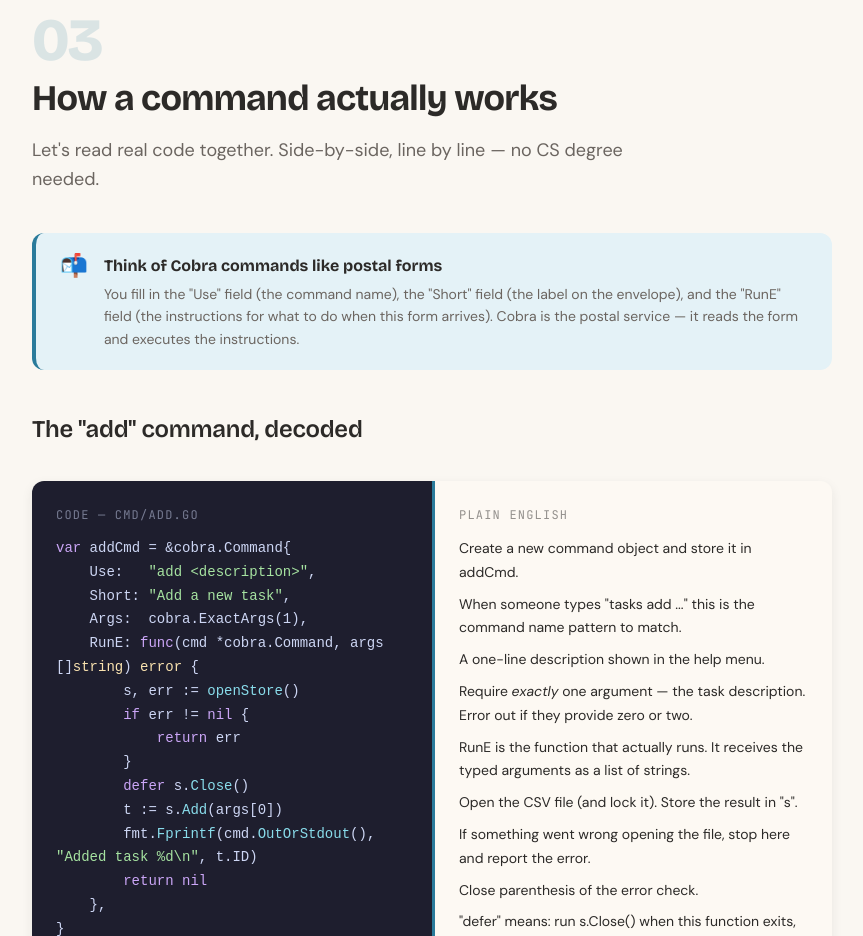
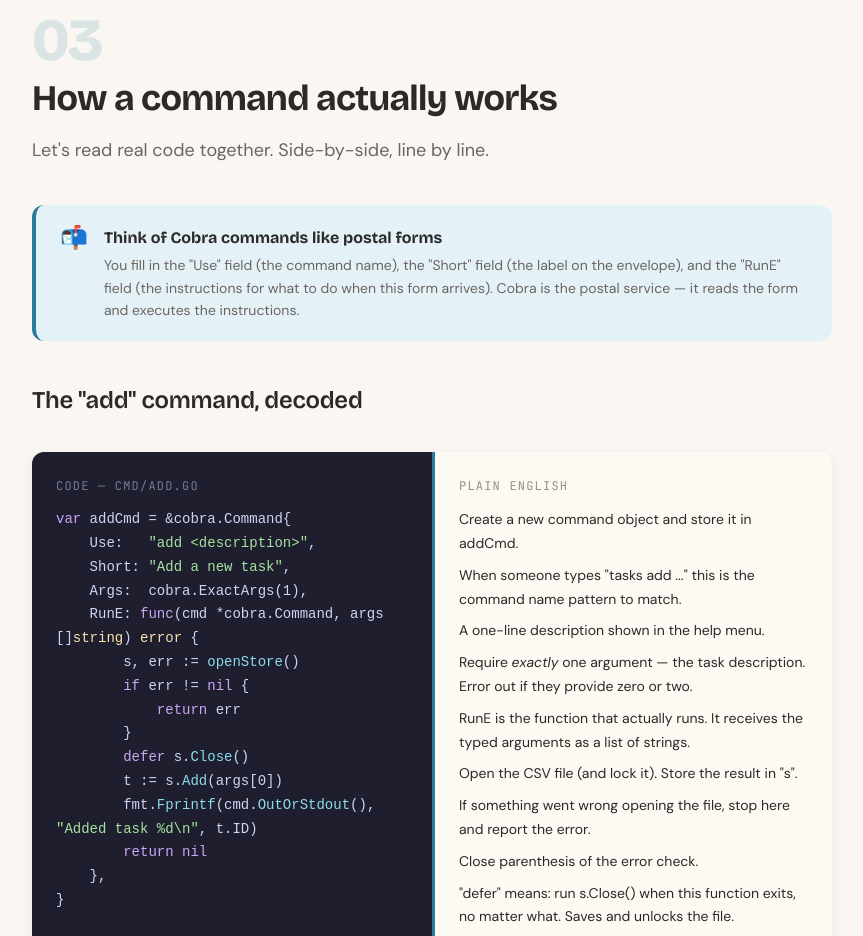
Before and after one commit to code-qtzl/Terminal-Task-Tracker, a plain HTML site: page index.html in a window 1280 px wide. Shown: the part 5220-6156 px from the top of the page, without its empty margins (208-1071 px from the left). Drawn offline with nearby package versions, Linux system fonts and the light colour scheme.

Commit message:
Update module subtitle in index.html

```diff
--- a/index.html
+++ b/index.html
@@ -1124,7 +1124,7 @@ p:last-child { margin-bottom: 0; }
   <div class="module-content">
     <div class="module-number">03</div>
     <h1 class="module-title">How a command actually works</h1>
-    <p class="module-subtitle">Let's read real code together. Side-by-side, line by line — no CS degree needed.</p>
+    <p class="module-subtitle">Let's read real code together. Side-by-side, line by line.</p>
 
     <div class="callout callout-aha animate-in">
       <span class="callout-icon">📬</span>
```
